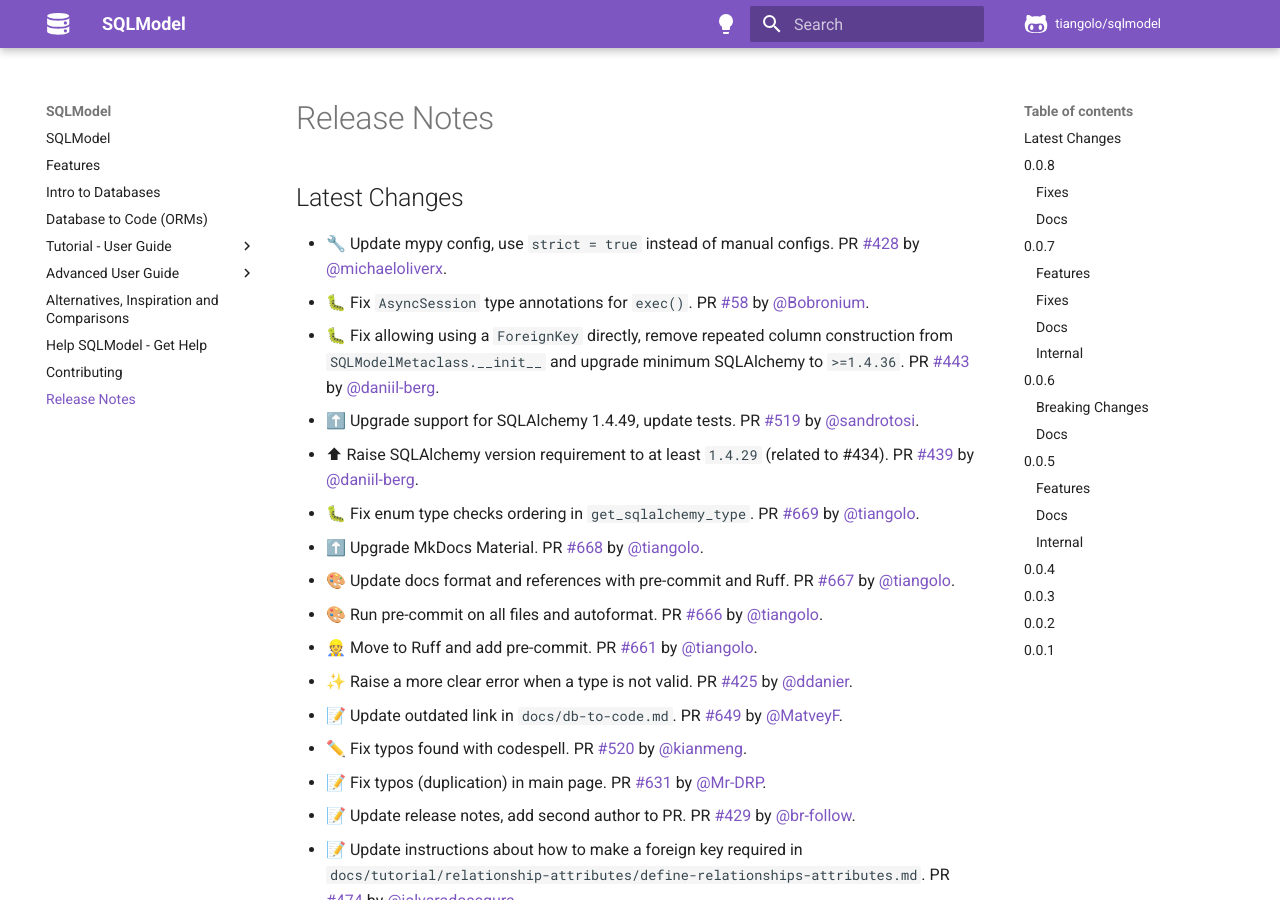
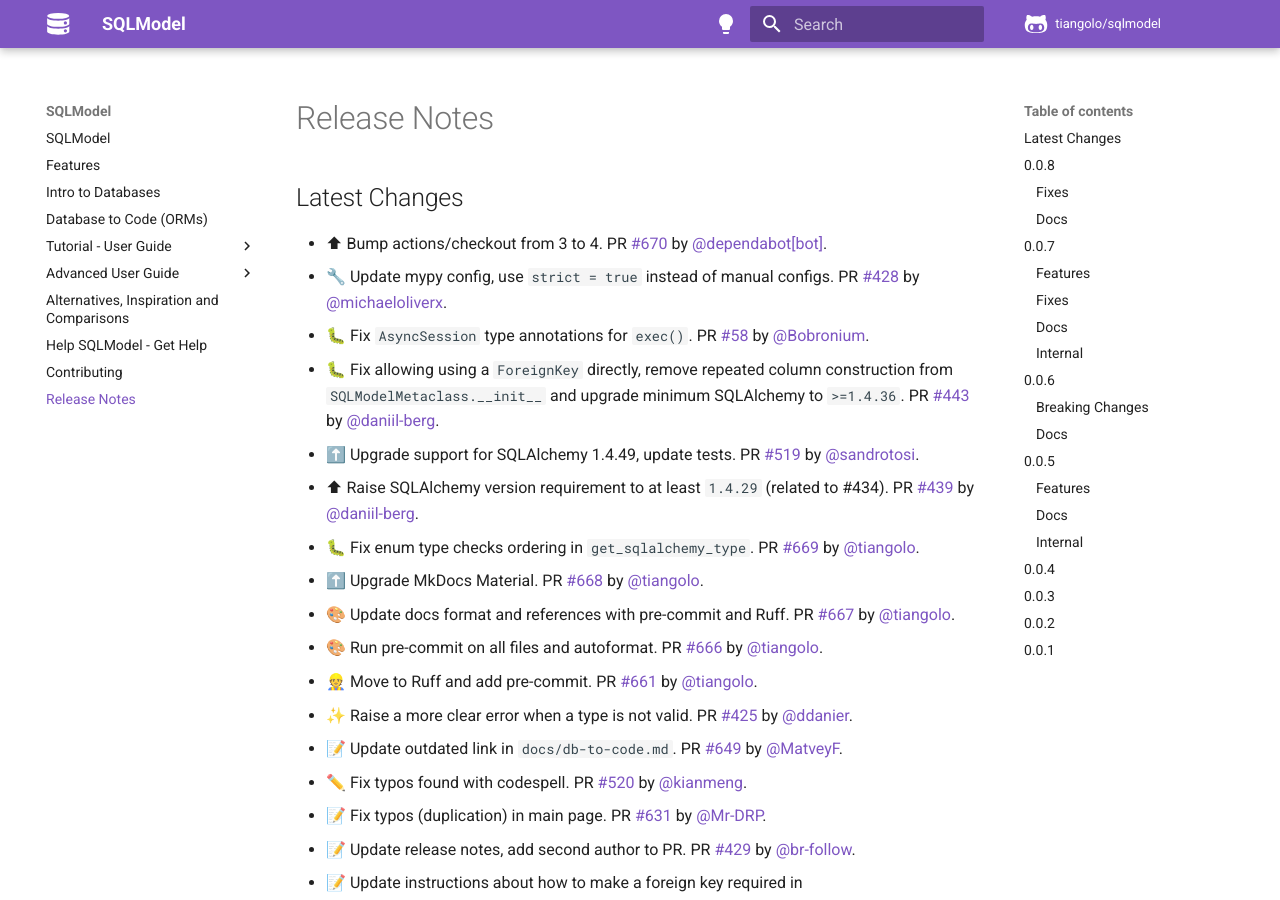
Before and after one commit to sztrakabalint/fastapi-sqlmodel, an MkDocs documentation site: the page built from docs/release-notes.md, in a window 1280 px wide and 900 px high. Built offline with MkDocs 1.6.1 and Material for MkDocs 9.7.7, drawn with Linux system fonts in a browser that asks for light colours; comment, search, counter and statistics services are not loaded.

Commit message:
📝 Update release notes

```diff
--- a/docs/release-notes.md
+++ b/docs/release-notes.md
@@ -2,6 +2,7 @@
 
 ## Latest Changes
 
+* ⬆ Bump actions/checkout from 3 to 4. PR [#670](https://github.com/tiangolo/sqlmodel/pull/670) by [@dependabot[bot]](https://github.com/apps/dependabot).
 * 🔧 Update mypy config, use `strict = true` instead of manual configs. PR [#428](https://github.com/tiangolo/sqlmodel/pull/428) by [@michaeloliverx](https://github.com/michaeloliverx).
 * 🐛 Fix `AsyncSession` type annotations for `exec()`. PR [#58](https://github.com/tiangolo/sqlmodel/pull/58) by [@Bobronium](https://github.com/Bobronium).
 * 🐛 Fix allowing using a `ForeignKey` directly, remove repeated column construction from `SQLModelMetaclass.__init__` and upgrade minimum SQLAlchemy to `>=1.4.36`. PR [#443](https://github.com/tiangolo/sqlmodel/pull/443) by [@daniil-berg](https://github.com/daniil-berg).
```
